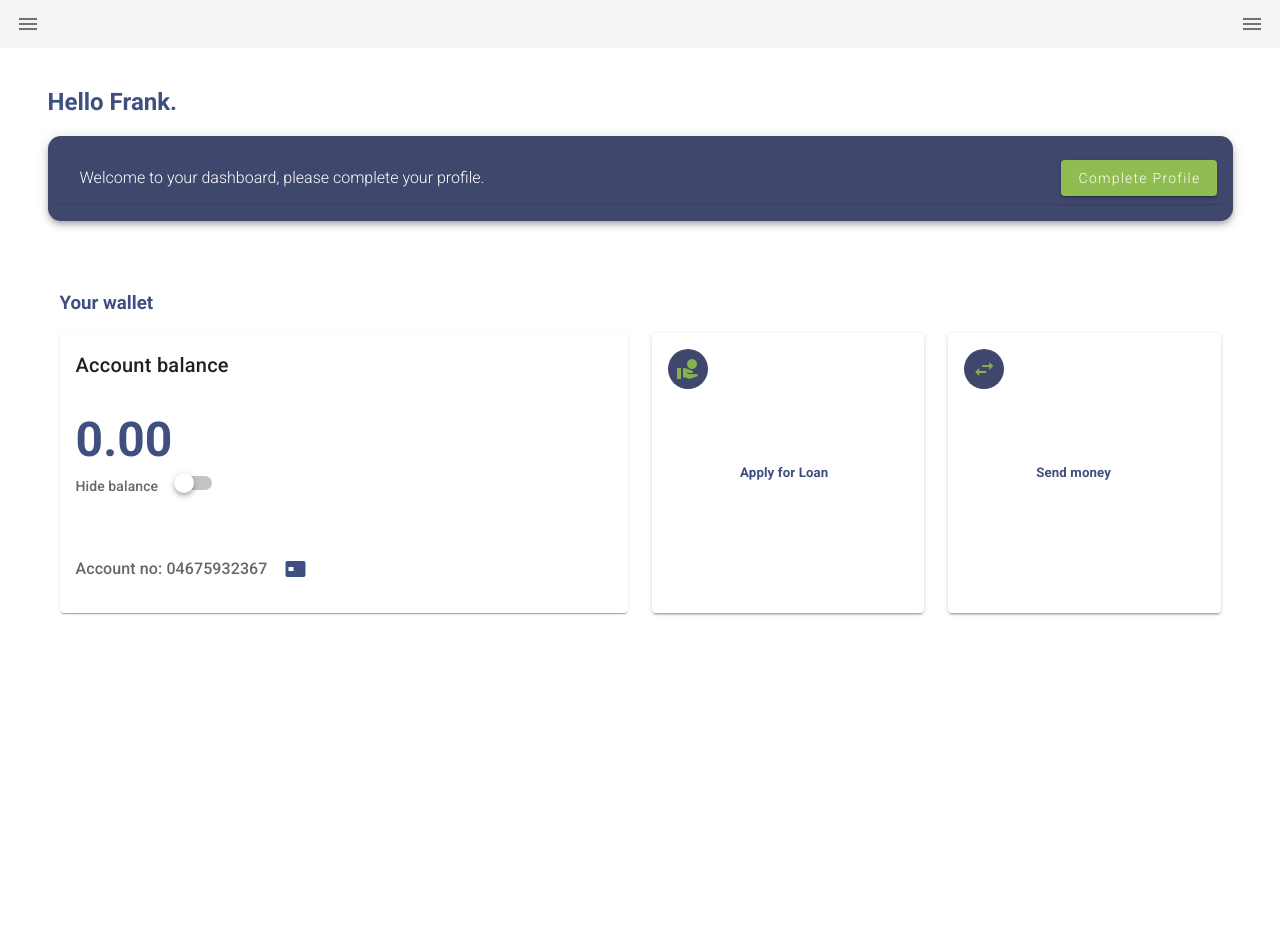
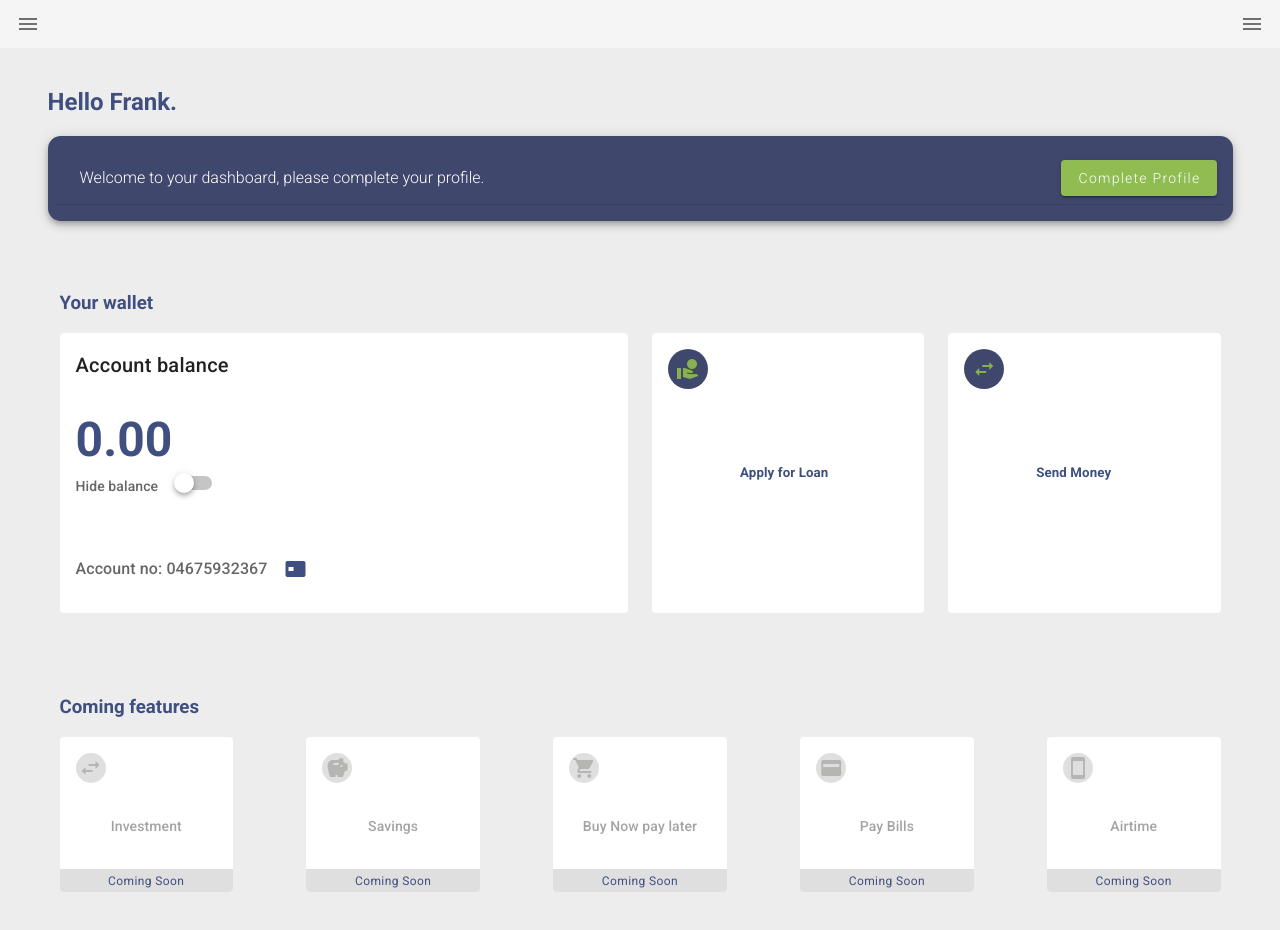
Before and after one commit to Lirac/figo, a Nuxt app: page / in a window 1280 px wide. Shown: the top 930 px of the page. Before the commit the page ends 800 px from the top, so only its background shows below. Built offline with nearby package versions, Linux system fonts and the light colour scheme.

Commit message:
Build upcoming features block in dashboard.vue

```diff
--- a/assets/css/main.css
+++ b/assets/css/main.css
@@ -1,9 +1,16 @@
 :root {
-  --color-heading: #3f4f80
+  --color-heading: #3f4f80;
+  --color-gray: #dfdfdf;
+  --app-green: #86b052;
+  --app-background: #ededed
 }
 h1,h2,h3,h4,h5 {
   color: var(--color-heading);
   margin: 1rem 0;
+}
+
+.page {
+  background: #ededed;
 }
 /* Banner */
 .banner {
--- a/components/Card-avatar.vue
+++ b/components/Card-avatar.vue
@@ -1,6 +1,6 @@
 <template>
-  <v-avatar size="40" class="card-avatar">
-    <v-icon color="#86b052">{{ icon }}</v-icon>
+  <v-avatar :color="avatarColor" :size="size" class="card-avatar">
+    <v-icon :color="iconColor">{{ icon }}</v-icon>
   </v-avatar>
 </template>
 
@@ -11,6 +11,18 @@ export default {
     icon: {
       type: String,
     },
+    size: {
+      type: String,
+      default: '40',
+    },
+    iconColor: {
+      type: String,
+      default: '#86b052',
+    },
+    avatarColor: {
+      type: String,
+      default: '#40476d',
+    },
   },
 }
 </script>
@@ -18,6 +30,5 @@ export default {
 <style scoped>
 .card-avatar {
   margin: 1rem;
-  background: #40476d;
 }
 </style>
--- a/layouts/default.vue
+++ b/layouts/default.vue
@@ -32,7 +32,7 @@
         <v-icon>mdi-menu</v-icon>
       </v-btn>
     </v-app-bar>
-    <v-main>
+    <v-main class="page">
       <v-container class="page-container">
         <nuxt />
       </v-container>
@@ -66,12 +66,12 @@ export default {
         {
           icon: 'mdi-hand-coin',
           title: 'Get Loans',
-          to: '/inspire',
+          to: '/get-loans',
         },
         {
           icon: 'mdi-send',
           title: 'Transfer Money',
-          to: '#',
+          to: '/inspire',
         },
         {
           icon: 'mdi-piggy-bank',
--- a/pages/index.vue
+++ b/pages/index.vue
@@ -9,7 +9,7 @@
       <h3>Your wallet</h3>
       <v-row>
         <v-col md="6" class="sm-12">
-          <v-card elevation="1">
+          <v-card flat>
             <v-card-title>
               <p>Account balance</p>
             </v-card-title>
@@ -25,7 +25,7 @@
           </v-card>
         </v-col>
         <v-col md="3" sm="12">
-          <v-card class="wallet-card">
+          <v-card flat class="wallet-card">
             <card-avatar :icon="'mdi-hand-coin'"></card-avatar>
             <v-card-text class="wallet-text">
               <h5>Apply for Loan</h5>
@@ -33,11 +33,96 @@
           </v-card>
         </v-col>
         <v-col md="3" sm="12">
-          <v-card class="wallet-card">
+          <v-card flat class="wallet-card">
             <card-avatar :icon="'mdi-swap-horizontal'"></card-avatar>
             <v-card-text class="wallet-text">
-              <h5>Send money</h5>
+              <h5>Send Money</h5>
             </v-card-text>
+          </v-card>
+        </v-col>
+      </v-row>
+    </section>
+    <section class="block">
+      <h3>Coming features</h3>
+      <v-row class="d-flex" justify="space-between">
+        <v-col md="2">
+          <v-card flat>
+            <card-avatar
+              avatar-color="#dfdfdf"
+              size="30"
+              icon-color="#b5b6b3"
+              :icon="'mdi-swap-horizontal'"
+            ></card-avatar>
+            <v-card-text>
+              <p class="text-center features__text">Investment</p>
+            </v-card-text>
+            <div class="feature-action text-center">
+              <p class="pa-0 ma-0 caption">Coming Soon</p>
+            </div>
+          </v-card>
+        </v-col>
+        <v-col md="2">
+          <v-card flat>
+            <card-avatar
+              avatar-color="#dfdfdf"
+              size="30"
+              icon-color="#b5b6b3"
+              :icon="'mdi-piggy-bank'"
+            ></card-avatar>
+            <v-card-text>
+              <p class="text-center features__text">Savings</p>
+            </v-card-text>
+            <div class="feature-action text-center">
+              <p class="pa-0 ma-0 caption">Coming Soon</p>
+            </div>
+          </v-card>
+        </v-col>
+        <v-col md="2">
+          <v-card flat>
+            <card-avatar
+              avatar-color="#dfdfdf"
+              size="30"
+              icon-color="#b5b6b3"
+              :icon="'mdi-cart'"
+            ></card-avatar>
+            <v-card-text>
+              <p class="text-center features__text">Buy Now pay later</p>
+            </v-card-text>
+            <div class="feature-action text-center">
+              <p class="pa-0 ma-0 caption">Coming Soon</p>
+            </div>
+          </v-card>
+        </v-col>
+        <v-col md="2">
+          <v-card flat>
+            <card-avatar
+              avatar-color="#dfdfdf"
+              size="30"
+              icon-color="#b5b6b3"
+              :icon="'mdi-credit-card'"
+            ></card-avatar>
+            <v-card-text>
+              <p class="text-center features__text">Pay Bills</p>
+            </v-card-text>
+            <div class="feature-action text-center">
+              <p class="pa-0 ma-0 caption">Coming Soon</p>
+            </div>
+          </v-card>
+        </v-col>
+        <v-col md="2">
+          <v-card flat>
+            <card-avatar
+              avatar-color="#dfdfdf"
+              size="30"
+              icon-color="#b5b6b3"
+              :icon="'mdi-cellphone'"
+            ></card-avatar>
+            <v-card-text>
+              <p class="text-center features__text">Airtime</p>
+            </v-card-text>
+            <div class="feature-action text-center">
+              <p class="pa-0 ma-0 caption">Coming Soon</p>
+            </div>
           </v-card>
         </v-col>
       </v-row>
@@ -82,4 +167,13 @@ export default {
 .block {
   margin: 5rem 0;
 }
+.feature-action {
+  background: #dfdfdf;
+  padding: 0.1rem;
+  color: var(--color-heading);
+}
+.features__text {
+  opacity: 0.6;
+  font-weight: 500;
+}
 </style>
```
